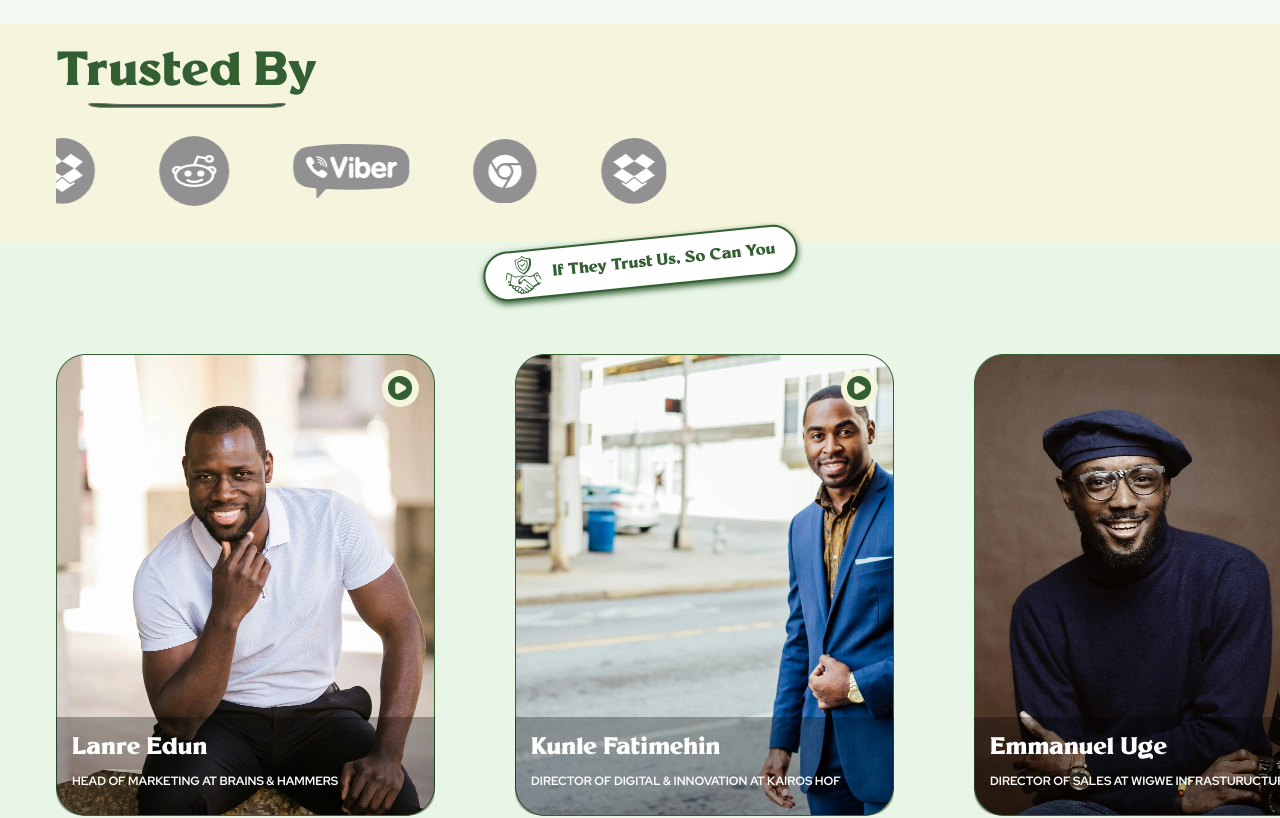
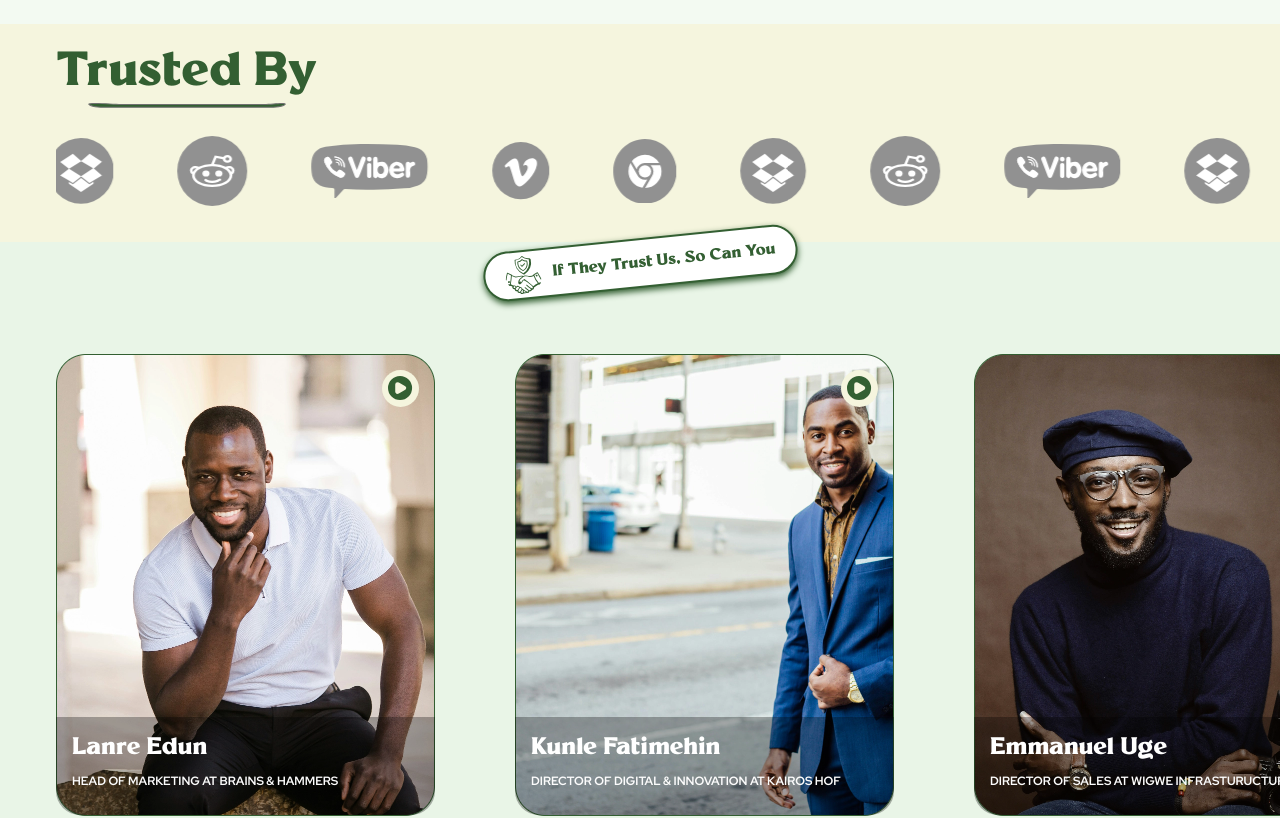
Before and after one commit to Dollypee/Giddaa, a React (Vite) app: page / in a window 1280 px wide. Shown: the part 1140-1958 px from the top of the page. Built offline with nearby package versions, Linux system fonts and the light colour scheme; no server answers.

Commit message:
Additional Update to Landing Page

```diff
--- a/src/index.css
+++ b/src/index.css
@@ -643,7 +643,7 @@
 .marquee .marquee-content {
   display: inline-block;
   white-space: nowrap;
-  animation: marquee 10s linear infinite; /* Adjust duration as needed */
+  animation: marquee 50s linear infinite; /* Adjust duration as needed */
 }
 
 .trust-us-rect-transform{
--- a/src/pages/Home.jsx
+++ b/src/pages/Home.jsx
@@ -1,9 +1,13 @@
+import Footer from "../components/landingpage/Footer"
+import GetStarted from "../components/landingpage/GetStarted"
 import HereIsWhy from "../components/landingpage/HereIsWhy"
 import HeroSection from "../components/landingpage/HeroSection"
+import HowItWorks from "../components/landingpage/HowItWorks"
 import MetricsSection from "../components/landingpage/MetricsSection"
 import NaijaRemoteWork from "../components/landingpage/NaijaRemoteWork"
 import NavMenu from "../components/landingpage/NavMenu"
 import PrivateSectorWork from "../components/landingpage/PrivateSectorWork"
+import Property from "../components/landingpage/Property"
 import PublicSectorWork from "../components/landingpage/PublicSectorWork"
 import PurchaseOptions from "../components/landingpage/PurchaseOptions"
 import TrustedPartners from "../components/landingpage/TrustedPartners"
@@ -51,6 +55,16 @@ const Home = () => {
       {/* Public Sector Section */}
       <PublicSectorWork />
 
+      {/* How it Works Section */}
+      <HowItWorks />
+
+      {/* Get started Section */}
+      <GetStarted />
+
+      {/* Footer */}
+      <Footer />
+      <Property />
+
     </div>
   )
 }
```
